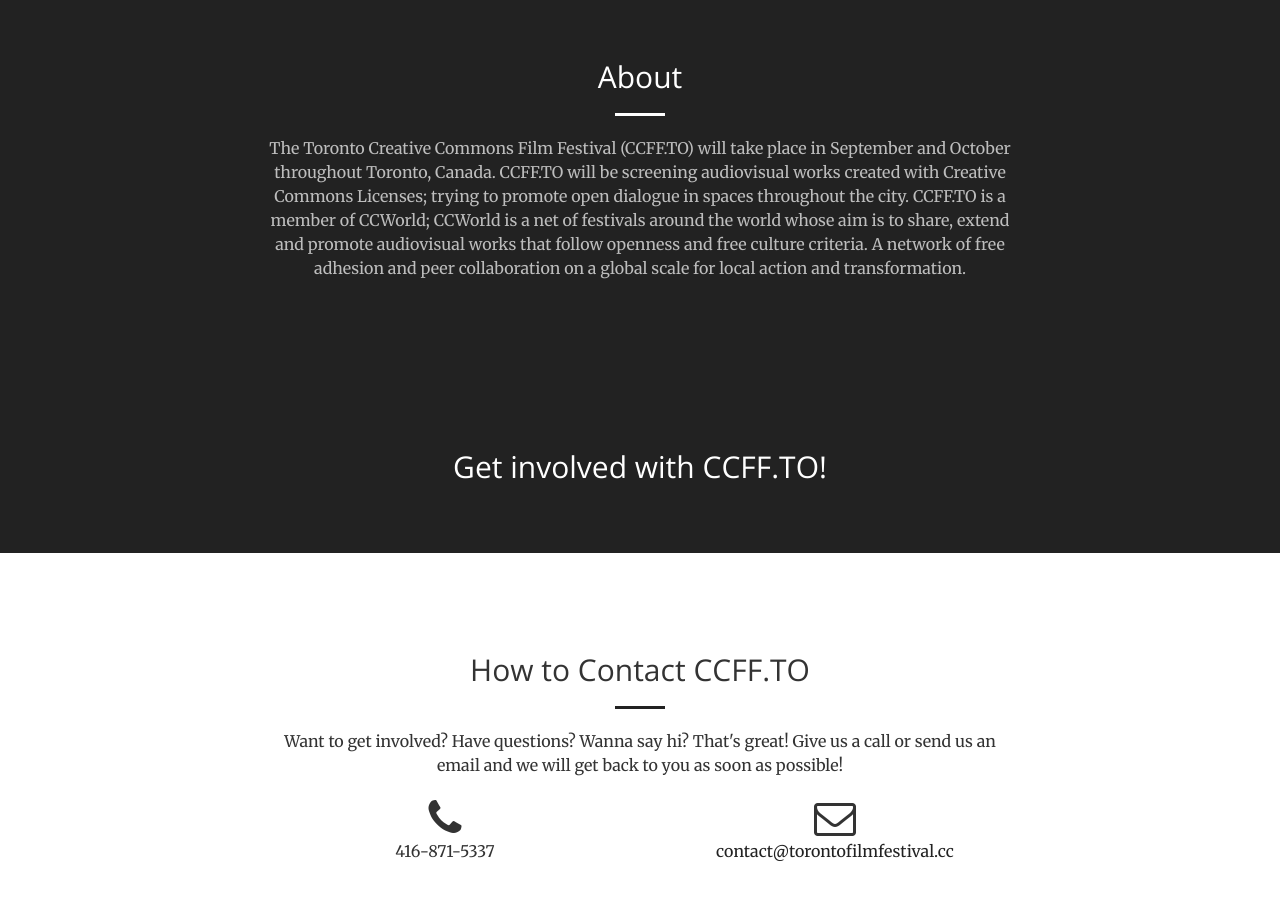
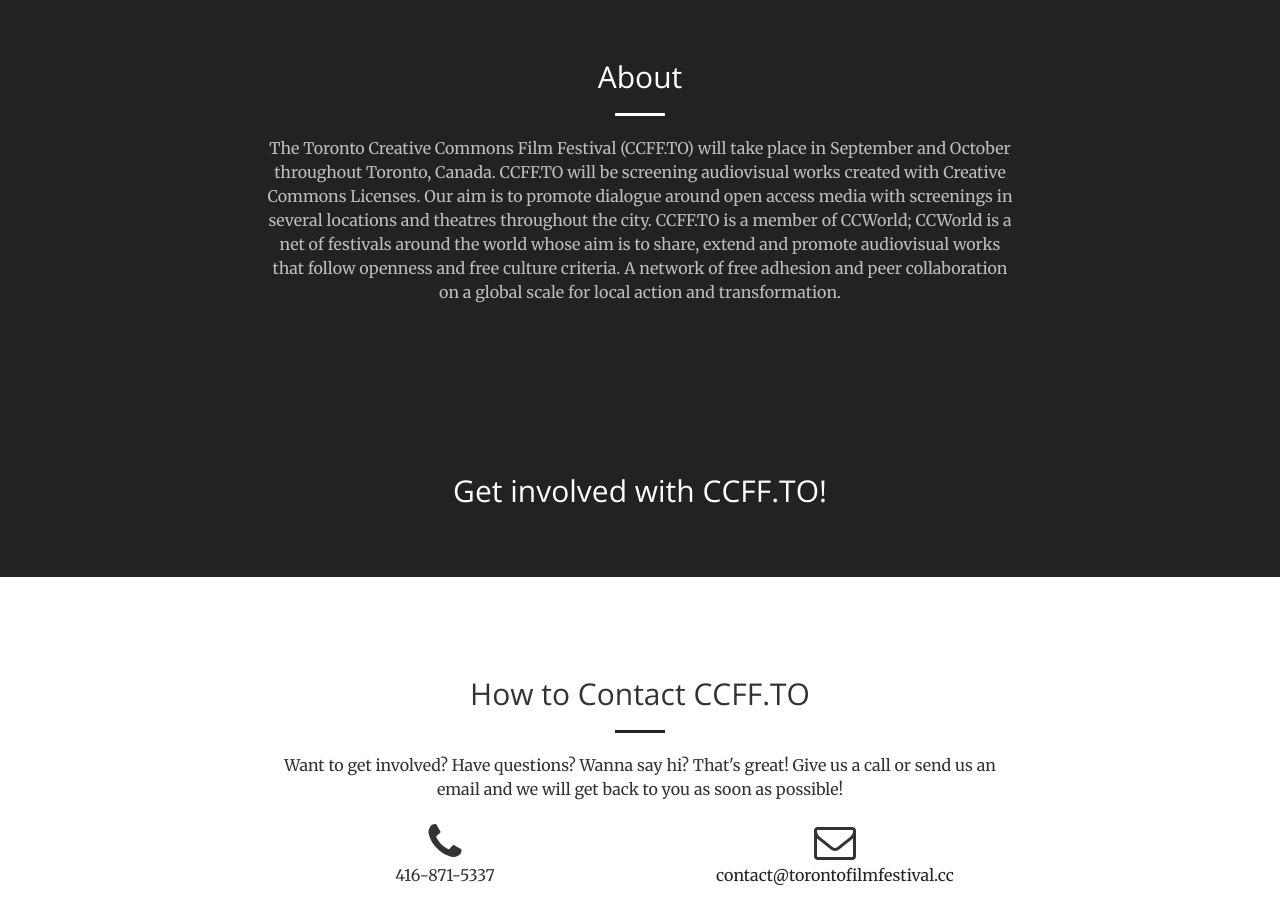
Before and after one commit to sriharikapu/CCFFTO-Website, a website: page index.html in a window 1280 px wide. Shown: the part 840-1764 px from the top of the page. Drawn offline with nearby package versions, Linux system fonts and the light colour scheme.

Commit message:
bio update

```diff
--- a/index.html
+++ b/index.html
@@ -73,7 +73,7 @@
                 <div class="col-lg-8 col-lg-offset-2 text-center">
                     <h2 class="section-heading">About</h2>
                     <hr class="light">
-                    <p class="text-faded">The Toronto Creative Commons Film Festival (CCFF.TO) will take place in September and October throughout Toronto, Canada. CCFF.TO will be screening audiovisual works created with Creative Commons Licenses; trying to promote open dialogue in spaces throughout the city. CCFF.TO is a member of CCWorld; CCWorld is a net of festivals around the world whose aim is to share, extend and promote audiovisual works that follow openness and free culture criteria. A network of free adhesion and peer collaboration on a global scale for local action and transformation.</p>
+                    <p class="text-faded">The Toronto Creative Commons Film Festival (CCFF.TO) will take place in September and October throughout Toronto, Canada. CCFF.TO will be screening audiovisual works created with Creative Commons Licenses. Our aim is to promote dialogue around open access media with screenings in several locations and theatres throughout the city. CCFF.TO is a member of CCWorld; CCWorld is a net of festivals around the world whose aim is to share, extend and promote audiovisual works that follow openness and free culture criteria. A network of free adhesion and peer collaboration on a global scale for local action and transformation.</p>
                     <!-- <a href="#services" class="page-scroll btn btn-default btn-xl sr-button">Info</a> -->
                 </div>
             </div>
```
